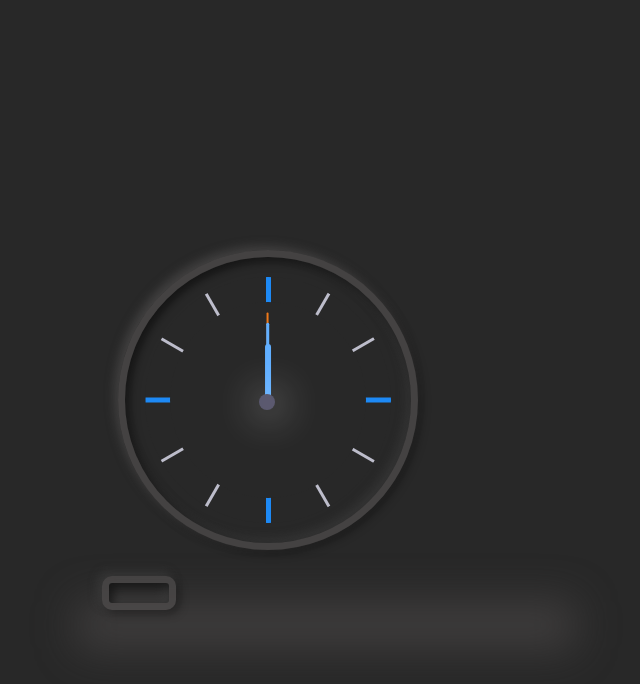
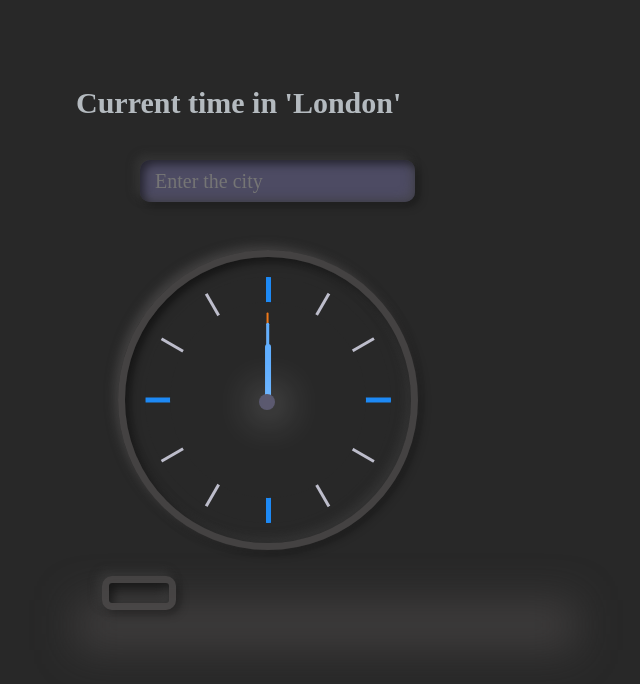
Before and after one commit to Segacnd/LondonCurrentTime, a plain HTML site: page index.html in a window 1280 px wide. Shown: the whole page, without its empty margins (372-1012 px from the left). Drawn offline with Linux system fonts and the light colour scheme; no server answers.

Commit message:
create input

```diff
--- a/Style/style.css
+++ b/Style/style.css
@@ -190,7 +190,7 @@
     position: absolute;
     left: 35%;
     top: 75%;
-    border-radius: 10px;
+
 
     background-color: #524e4e86;
     filter: blur(20px);
@@ -198,3 +198,31 @@
     height: 50px;
     z-index: 1;
 }
+
+h2
+{
+    position: absolute;
+    top: 10%;
+    left: 35%;
+    font-family: 'Digital dream';
+    color: rgba(240, 248, 255, 0.707);
+}
+
+.city
+{
+    position: absolute;
+    top: 20%;
+    left: 40%;
+    background-color: #4d4b63;
+    outline: none;
+    border: none;
+    padding: 6px 15px;
+    border-radius: 10px;
+    color: rgba(240, 248, 255, 0.684);
+    font-family: 'Digital dream';
+
+    box-shadow: -4px -4px 10px rgba(67,67,67,0.5),
+                  inset 4px 4px 10px rgba(0,0,0,0.5),
+                  inset -4px -4px 10px rgba(67,67,67,0.5),
+                  4px 4px 10px rgba(0,0,0,0.3);
+}
--- a/index.html
+++ b/index.html
@@ -11,6 +11,8 @@
 </head>
 <body>
     <main>
+        <h2>Current time in 'London'</h2>
+        <input type="text" class="city" placeholder="Enter the city">
         <div class="clock">
             <div class="outer-clock-face">
                 <div class="marking marking-one"></div>
```
